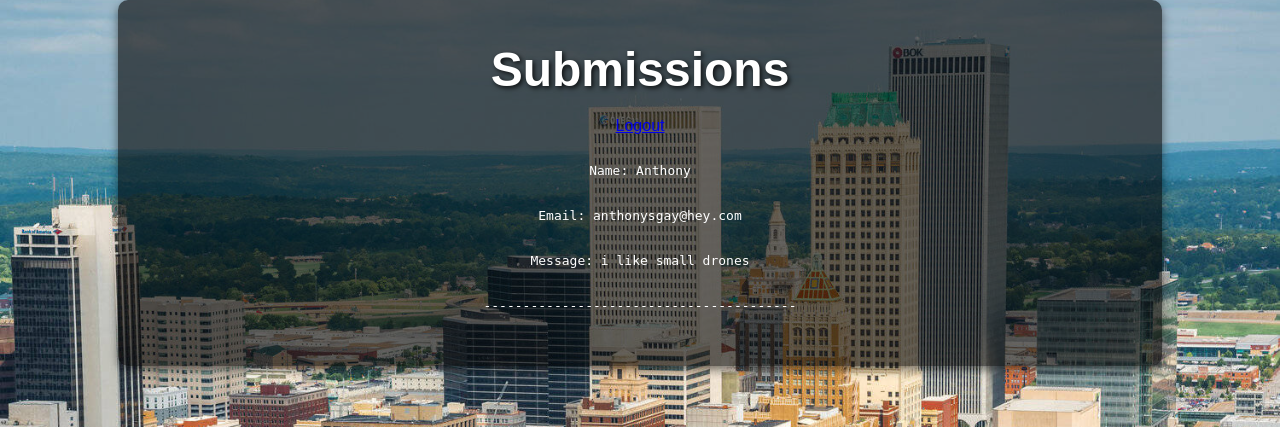
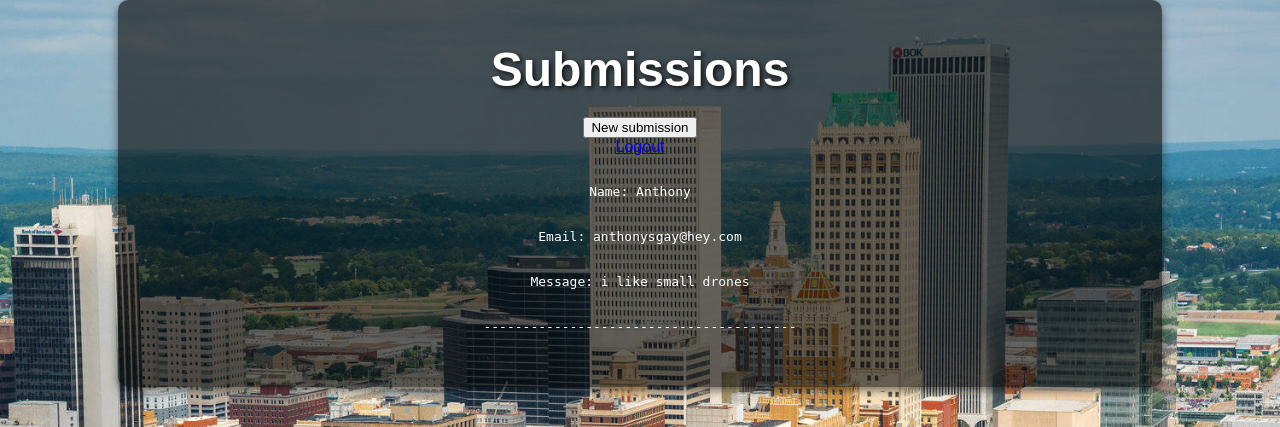
Before and after one commit to BoostedT/Ace-s-Aerial-Studio, a Flask app: page /submissions in a window 1280 px wide. Shown: the part 38-465 px from the top of the page. Run offline with Flask 3, Linux system fonts and the light colour scheme; the visitor is signed in with stand-in values (Sample User, id 1).

Commit message:
adding button for new submission.

```diff
--- a/templates/submissions.html
+++ b/templates/submissions.html
@@ -2,6 +2,9 @@
 {% block title %}Submissions{% endblock %}
 {% block content %}
 <h1>Submissions</h1>
+<div>
+  <button>New submission</button>
+</div>
 <a href="{{ url_for('logout') }}">Logout</a>
 <pre>
 {% for line in data %}
```
